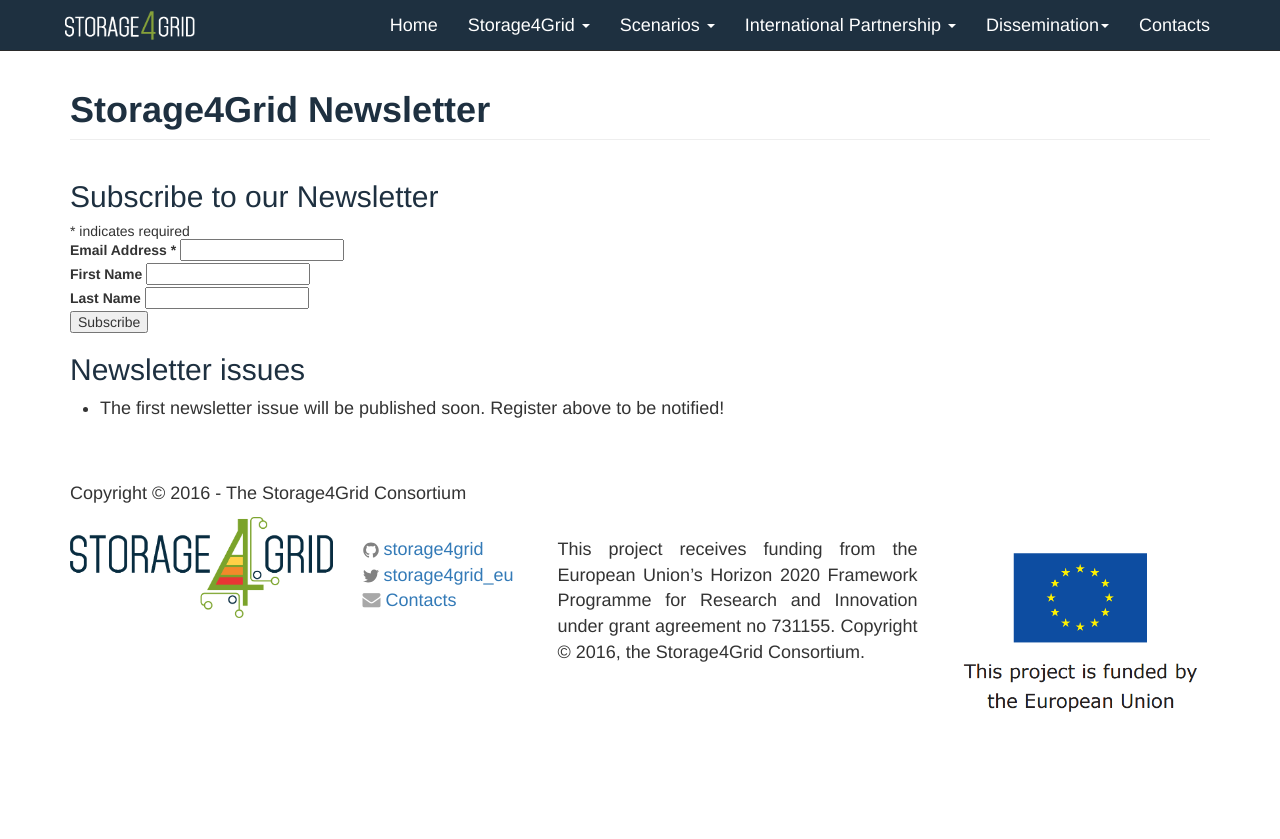
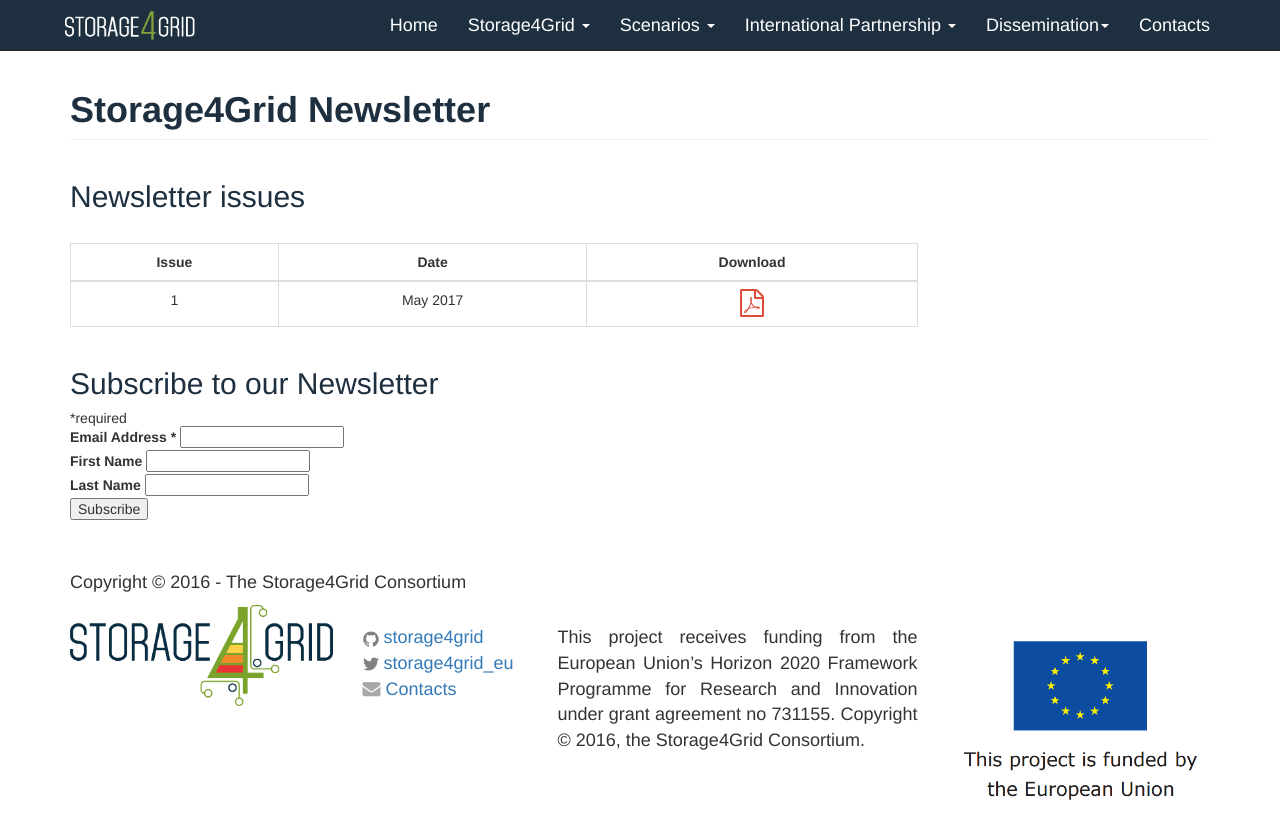
Before and after one commit to storage4grid/storage4grid.github.io, a Jekyll site: the page built from pages/newsletter.html, in a window 1280 px wide. Shown: the top 839 px of the page. Built offline with Jekyll 4.4.1, drawn with Linux system fonts in a browser that asks for light colours; comment, search, counter and statistics services are not loaded.

Commit message:
added newsletter and changed esg member for GES to Luigi Crema

```diff
--- a/pages/newsletter.html
+++ b/pages/newsletter.html
@@ -4,6 +4,31 @@ title: Storage4Grid Newsletter
 ---
 
 <div class="row">
+
+	<div class="col-lg-9">
+		<h2>Newsletter issues</h2>
+
+<br>
+
+<table class="table table-bordered">
+  <thead>
+    <tr>
+      <th style="text-align: center">Issue</th>
+      <th style="text-align: center">Date</th>
+      <th style="text-align: center">Download</th>
+    </tr>
+  </thead>
+  <tbody>
+    <tr>
+      <td style="text-align: center">1</td>
+      <td style="text-align: center">May 2017</td>
+      <td style="text-align: center"><a href="/newsletter/Newsletter1_2017_May.pdf"><i class="fa fa-file-pdf-o fa-2x" style="color:#DD4B39" aria-hidden="true"></i></a></td>
+    </tr>
+  </tbody>
+</table>
+
+
+	</div>
 
 	<div class="col-lg-9">
 
@@ -20,7 +45,7 @@ title: Storage4Grid Newsletter
 			<form action="//storage4grid.us15.list-manage.com/subscribe/post?u=d3338a138db85f99492b224ee&amp;id=2457872be7" method="post" id="mc-embedded-subscribe-form" name="mc-embedded-subscribe-form" class="validate" target="_blank" novalidate>
 				<div id="mc_embed_signup_scroll">
 
-			<div class="indicates-required"><span class="asterisk">*</span> indicates required</div>
+			<div class="indicates-required"><span class="asterisk">*</span>required</div>
 			<div class="mc-field-group">
 				<label for="mce-EMAIL">Email Address  <span class="asterisk">*</span>
 			</label>
@@ -48,14 +73,6 @@ title: Storage4Grid Newsletter
 
 	</div>
 
-	<div class="col-lg-9">
-		<h2>Newsletter issues</h2>
-
-		<ul>
-			<li>The first newsletter issue will be published soon. Register above to be notified!</li>
-		</ul>
 
 
-	</div>
-
 </div>
```
Also changed, not shown: pages/esg.html (+5 -5 lines), 1 other file.
